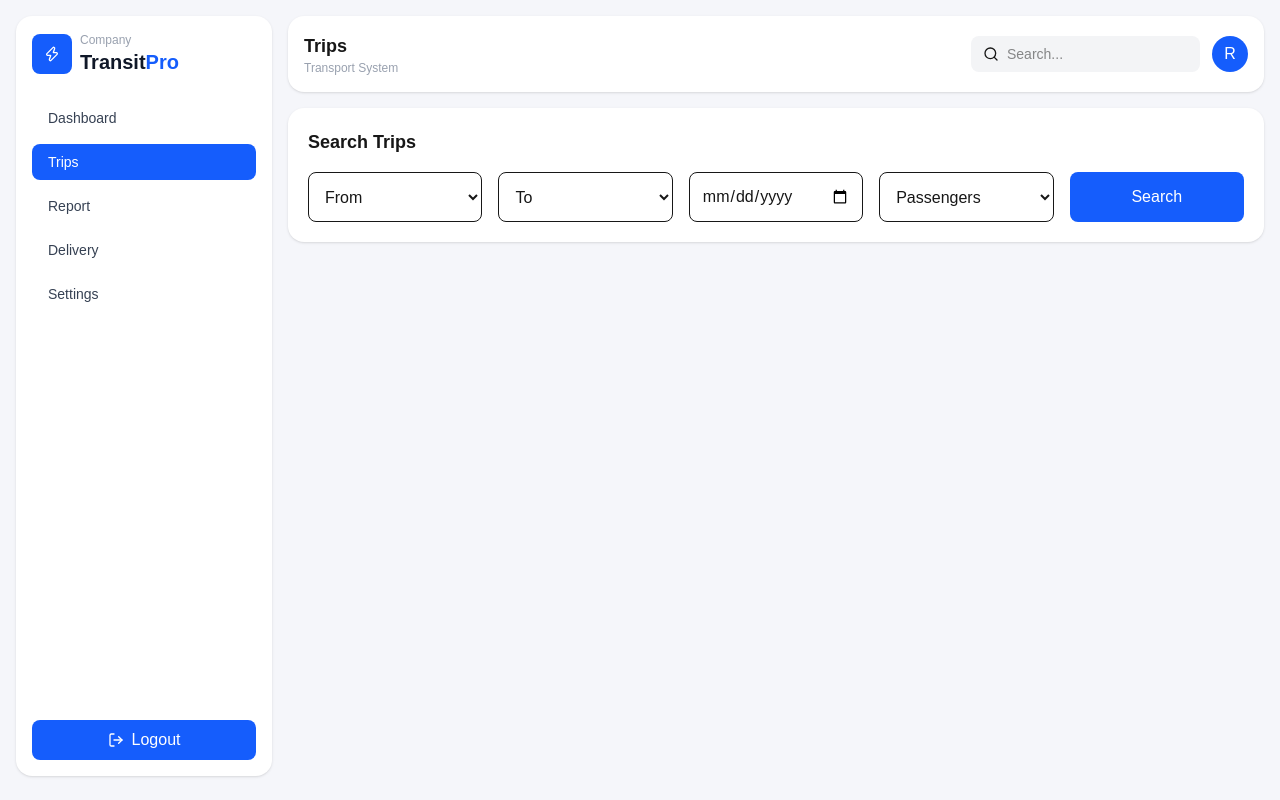
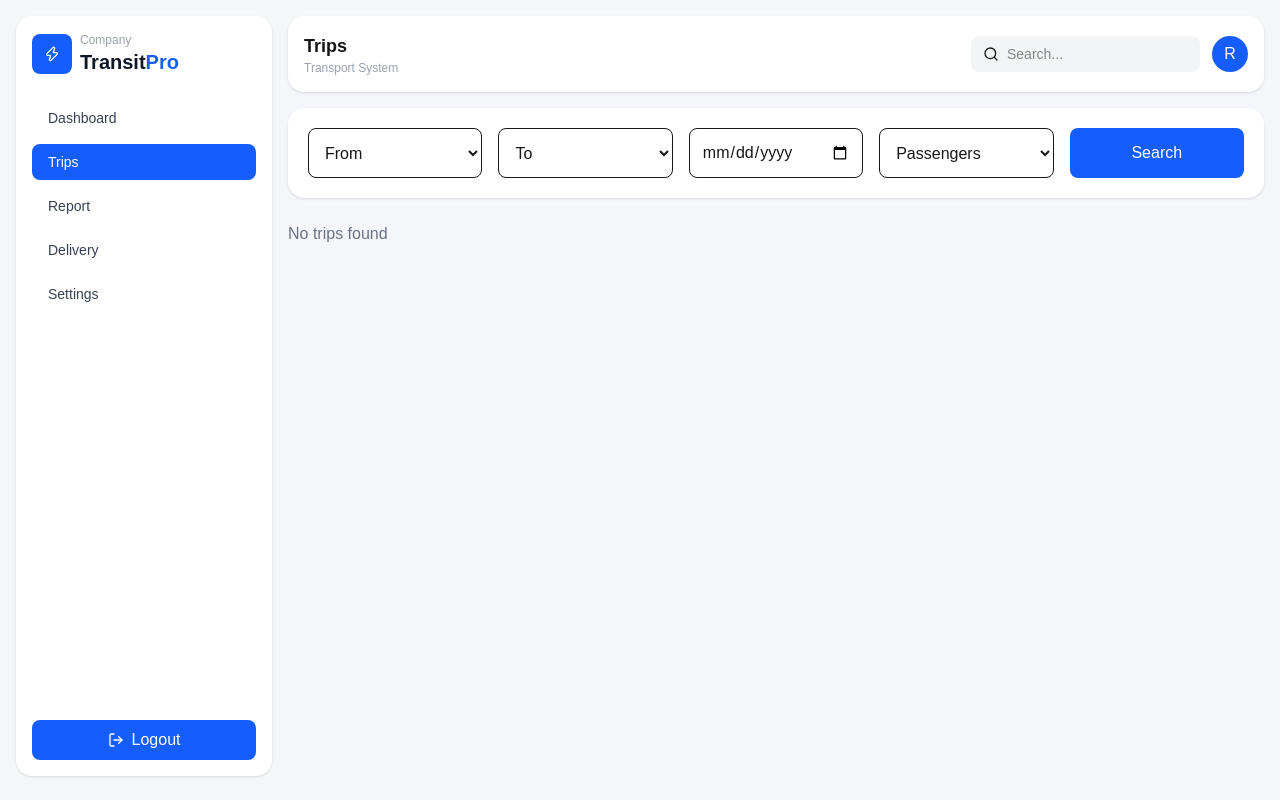
Before and after one commit to abdulrahman-11-afk/transportmanagement, a Next.js app: page /dashboard/trips in a window 1280 px wide. Built offline with nearby package versions, Linux system fonts and the light colour scheme.

Commit message:
updated trips page

```diff
--- a/src/app/dashboard/page.tsx
+++ b/src/app/dashboard/page.tsx
@@ -1,8 +1,12 @@
 "use client";
+
 import { IoLocationOutline } from "react-icons/io5";
 import { useState } from "react";
+import { useRouter } from "next/navigation"; // ✅ IMPORT ADDED
 
 export default function DashboardPage() {
+  const router = useRouter(); // ✅ FIX
+
   const [from, setFrom] = useState("");
   const [to, setTo] = useState("");
   const [date, setDate] = useState("");
@@ -20,11 +24,15 @@ export default function DashboardPage() {
         "searchData",
         JSON.stringify({ from, to, date, passengers })
       );
-        window.location.href = "/login";
+
+      router.push("/login"); // ✅ FIXED (no reload)
       return;
     }
 
-      window.location.href = `/trips?from=${from}&to=${to}`;
+    // ✅ CORRECT REDIRECT TO TRIPS PAGE
+    router.push(
+      `/dashboard/trips?from=${from}&to=${to}&date=${date}&passengers=${passengers}`
+    );
   };
 
   return (
@@ -34,7 +42,6 @@ export default function DashboardPage() {
       <div className="bg-white col-span-2 rounded-2xl p-4 shadow-sm">
         <h3 className="font-semibold mb-3">Search Trips</h3>
 
-        {/* ✅ FIXED: added onSubmit */}
         <form onSubmit={handleSearch} className="flex flex-col gap-3">
 
           <div className="flex flex-col md:flex-row gap-4 items-end">
@@ -122,7 +129,6 @@ export default function DashboardPage() {
         </form>
       </div>
 
-      {/* RECENT BOOKINGS */}
      <div className=" bg-white rounded-2xl p-4 shadow-sm">
         <h3 className="font-semibold mb-3">Recent Bookings</h3>
 
@@ -155,8 +161,6 @@ export default function DashboardPage() {
         <h3 className="text-sm text-gray-400">Total Bookings</h3>
         <p className="text-2xl font-bold mt-2">120</p>
       </div>
-
-
     </div>
   );
 }
--- a/src/app/dashboard/trips/page.tsx
+++ b/src/app/dashboard/trips/page.tsx
@@ -1,104 +1,175 @@
 "use client";
 
-import { useState , useEffect } from "react";
+import { useState, useEffect } from "react";
 import { useSearchParams } from "next/navigation";
 
+type Bus = {
+  id: number;
+  from: string;
+  to: string;
+  name: string;
+  type: string;
+  price: number;
+  image: string;
+};
 
 export default function TripsPage() {
+  const params = useSearchParams();
+useEffect(() => {
+  const fromParam = params.get("from");
+  const toParam = params.get("to");
+  const dateParam = params.get("date");
+  const passengersParam = params.get("passengers");
+
+  if (!fromParam || !toParam) return;
+
+  // ✅ set values
+  setFrom(fromParam);
+  setTo(toParam);
+  setDate(dateParam || "");
+  setPassengers(passengersParam || "");
+
+  // ✅ RUN SEARCH DIRECTLY (NO STATE DEPENDENCY)
+  const filtered = buses.filter(
+    (bus) =>
+      bus.from.toLowerCase() === fromParam.toLowerCase() &&
+      bus.to.toLowerCase() === toParam.toLowerCase()
+  );
+
+  setResults(filtered);
+
+}, [params]);
   const [from, setFrom] = useState("");
   const [to, setTo] = useState("");
   const [date, setDate] = useState("");
   const [passengers, setPassengers] = useState("");
-  const [results, setResults] = useState([]);
+  const [results, setResults] = useState<Bus[]>([]);
 
   const locations = ["Ibadan", "Lagos", "Abuja", "Ilorin", "Osogbo"];
 
+  // ✅ Dummy data
+  const buses: Bus[] = [
+    {
+      id: 1,
+      from: "Ibadan",
+      to: "Osogbo",
+      name: "ABC Transport",
+      type: "Toyota Hiace",
+      price: 5000,
+      image: "/bus1.jpg",
+    },
+    {
+      id: 2,
+      from: "Ibadan",
+      to: "Lagos",
+      name: "GUO Transport",
+      type: "Toyota Coaster",
+      price: 7000,
+      image: "/bus2.jpg",
+    },
+  ];
+
+  // ✅ FILTER FUNCTION
+  const filterBuses = (fromValue: string, toValue: string) => {
+    const filtered = buses.filter(
+      (bus) =>
+        bus.from.toLowerCase() === fromValue.toLowerCase() &&
+        bus.to.toLowerCase() === toValue.toLowerCase()
+    );
+
+    setResults(filtered);
+  };
+
+  // ✅ READ URL + AUTO SEARCH
+  useEffect(() => {
+    const fromParam = params.get("from") || "";
+    const toParam = params.get("to") || "";
+    const dateParam = params.get("date") || "";
+    const passengersParam = params.get("passengers") || "";
+
+    // set form values
+    setFrom(fromParam);
+    setTo(toParam);
+    setDate(dateParam);
+    setPassengers(passengersParam);
+
+    // 🔥 AUTO FILTER (THIS WAS MISSING)
+    if (fromParam && toParam) {
+      filterBuses(fromParam, toParam);
+    }
+  }, [params]);
+
+  // ✅ FORM SUBMIT (manual search)
   const handleSearch = (e: React.FormEvent) => {
     e.preventDefault();
+    filterBuses(from, to);
+  };
 
-    console.log({ from, to, date, passengers });
-
-
-  };
-  const params = useSearchParams();
-
-
- useEffect(() => {
-  if (from && to) {
-    // run your filter logic here
-  }
-}, [from, to]);
   return (
-
     <div className="flex flex-col gap-6">
 
-      {/* SEARCH BOX */}
+      {/* SEARCH */}
       <div className="bg-white p-5 rounded-2xl shadow-sm">
-        <h2 className="text-lg font-semibold mb-4">Search Trips</h2>
+        <form onSubmit={handleSearch} className="grid md:grid-cols-5 gap-4">
 
-        <form
-          onSubmit={handleSearch}
-          className="grid md:grid-cols-5 gap-4"
-        >
-
-          {/* FROM */}
-          <select
-            value={from}
-            onChange={(e) => setFrom(e.target.value)}
-            className="border p-3 rounded-lg"
-            required
-          >
+          <select value={from} onChange={(e) => setFrom(e.target.value)} className="border p-3 rounded-lg">
             <option value="">From</option>
             {locations.map((loc) => (
               <option key={loc}>{loc}</option>
             ))}
           </select>
 
-          {/* TO */}
-          <select
-            value={to}
-            onChange={(e) => setTo(e.target.value)}
-            className="border p-3 rounded-lg"
-            required
-          >
+          <select value={to} onChange={(e) => setTo(e.target.value)} className="border p-3 rounded-lg">
             <option value="">To</option>
             {locations.map((loc) => (
               <option key={loc}>{loc}</option>
             ))}
           </select>
 
-          {/* DATE */}
-          <input
-            type="date"
-            value={date}
-            onChange={(e) => setDate(e.target.value)}
-            className="border p-3 rounded-lg"
-            required
-          />
+          <input type="date" value={date} onChange={(e) => setDate(e.target.value)} className="border p-3 rounded-lg" />
 
-          {/* PASSENGERS */}
-          <select
-            value={passengers}
-            onChange={(e) => setPassengers(e.target.value)}
-            className="border p-3 rounded-lg"
-            required
-          >
+          <select value={passengers} onChange={(e) => setPassengers(e.target.value)} className="border p-3 rounded-lg">
             <option value="">Passengers</option>
-            {[1,2,3,4,5,6,7,8].map((num) => (
-              <option key={num} value={num}>
-                {num} {num === 1 ? "Passenger" : "Passengers"}
-              </option>
+            {[1,2,3,4,5].map((num) => (
+              <option key={num}>{num}</option>
             ))}
           </select>
 
-          {/* BUTTON */}
           <button className="bg-blue-600 text-white rounded-lg">
             Search
           </button>
-
         </form>
       </div>
 
+      {/* RESULTS */}
+      <div className="grid md:grid-cols-2 gap-4">
+
+        {results.length === 0 ? (
+          <p className="text-gray-500">No trips found</p>
+        ) : (
+          results.map((bus) => (
+            <div key={bus.id} className="bg-white rounded-xl shadow overflow-hidden">
+
+              <img src={bus.image} className="w-full h-40 object-cover" />
+
+              <div className="p-4">
+                <h3 className="font-semibold">{bus.name}</h3>
+                <p className="text-sm text-gray-500">
+                  {bus.from} → {bus.to}
+                </p>
+                <p className="text-sm">Type: {bus.type}</p>
+                <p className="text-blue-600 font-bold">₦{bus.price}</p>
+
+                <button className="bg-blue-600 text-white py-2 rounded-lg w-full mt-2">
+                  Book Now
+                </button>
+              </div>
+
+            </div>
+          ))
+        )}
+
+      </div>
     </div>
   );
 }
```
Lines whose indentation alone changed are shown as unchanged.
